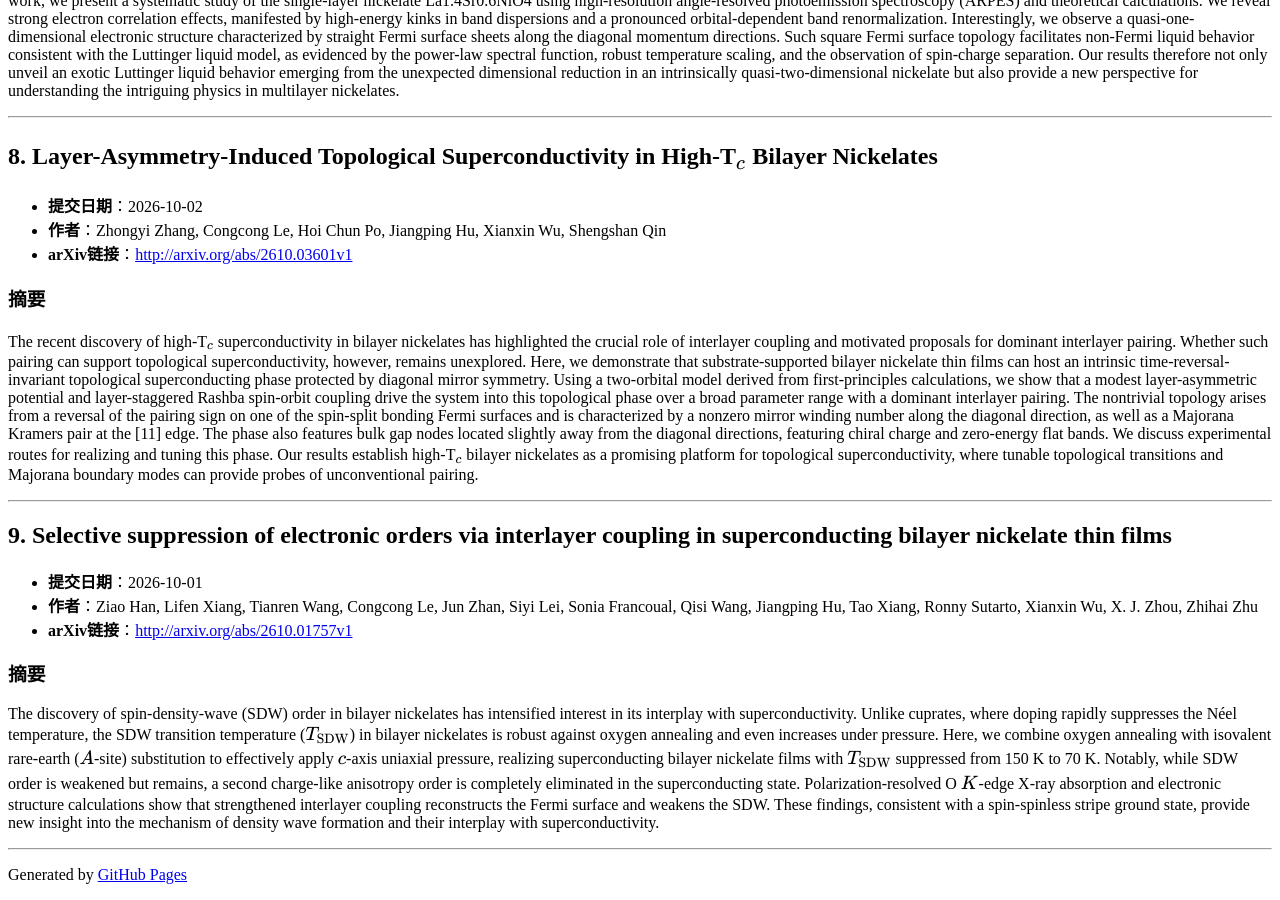
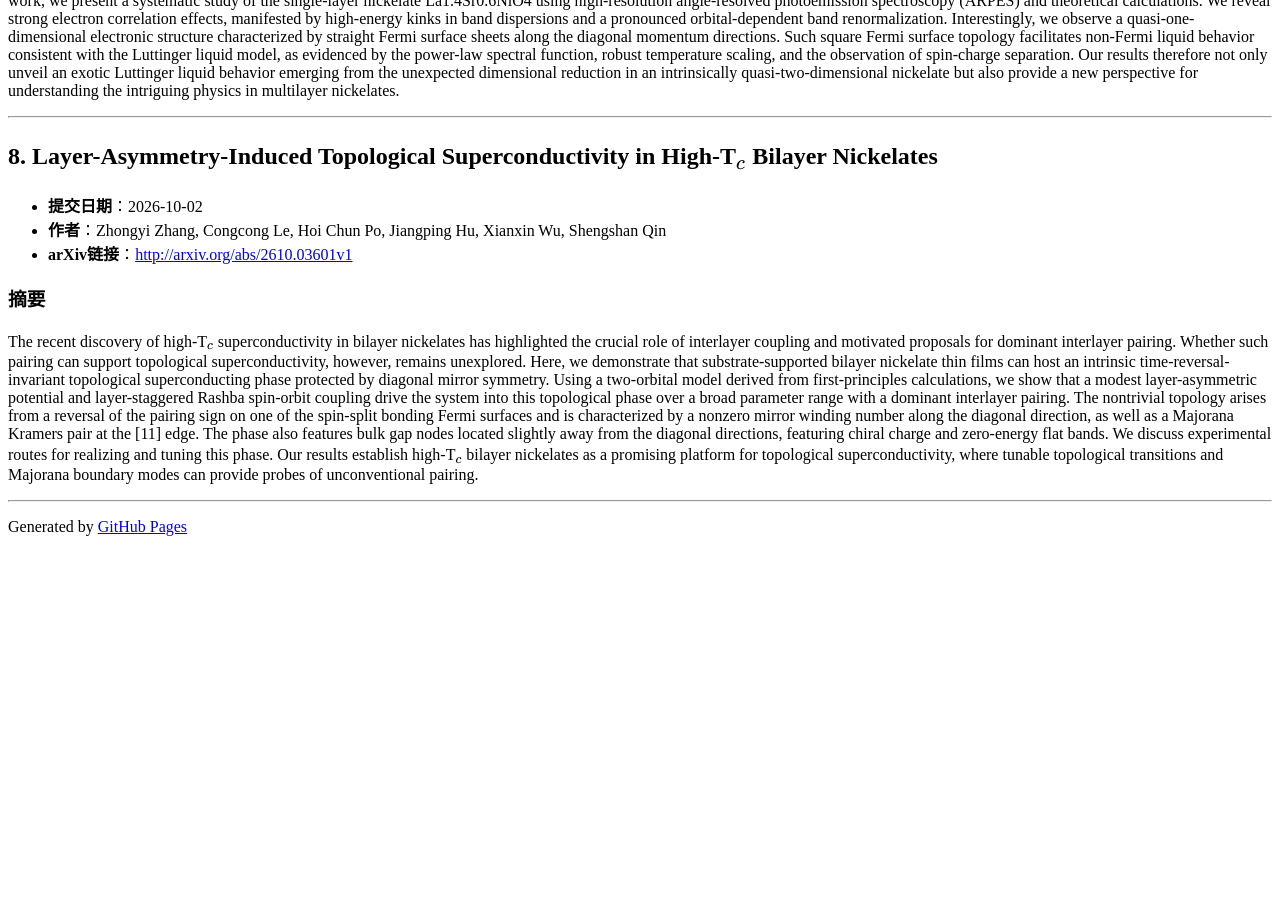
Before and after one commit to yangke25491/daily-arxiv-nickelate_superconductivity, a Jekyll site: the page built from docs/index.md, in a window 1280 px wide and 900 px high, scrolled down 2673 px. Built offline with Jekyll 4.4.1, drawn with Linux system fonts in a browser that asks for light colours; after the commit the page ends 3225 px from its top, so only the background shows below that; some of the changed text lies outside the part shown.

Commit message:
Automated update: arXiv papers

```diff
--- a/docs/index.md
+++ b/docs/index.md
@@ -5,8 +5,8 @@ title: 镍酸盐超导论文
 
 # 凝聚态物理-镍酸盐高温超导相关论文
 
-> 检索时间范围：**2026-10-01 至 2026-10-31**
-> 数据检索到 **9** 篇相关论文，按提交时间降序排列
+> 检索时间范围：**2026-10-02 至 2026-11-01**
+> 数据检索到 **8** 篇相关论文，按提交时间降序排列
 
 ---
 
@@ -97,14 +97,3 @@ The discovery of high-temperature superconductivity in bilayer and trilayer nick
 The recent discovery of high-T${}\_c$ superconductivity in bilayer nickelates has highlighted the crucial role of interlayer coupling and motivated proposals for dominant interlayer pairing. Whether such pairing can support topological superconductivity, however, remains unexplored. Here, we demonstrate that substrate-supported bilayer nickelate thin films can host an intrinsic time-reversal-invariant topological superconducting phase protected by diagonal mirror symmetry. Using a two-orbital model derived from first-principles calculations, we show that a modest layer-asymmetric potential and layer-staggered Rashba spin-orbit coupling drive the system into this topological phase over a broad parameter range with a dominant interlayer pairing. The nontrivial topology arises from a reversal of the pairing sign on one of the spin-split bonding Fermi surfaces and is characterized by a nonzero mirror winding number along the diagonal direction, as well as a Majorana Kramers pair at the [11] edge. The phase also features bulk gap nodes located slightly away from the diagonal directions, featuring chiral charge and zero-energy flat bands. We discuss experimental routes for realizing and tuning this phase. Our results establish high-T${}\_c$ bilayer nickelates as a promising platform for topological superconductivity, where tunable topological transitions and Majorana boundary modes can provide probes of unconventional pairing.
 
 ---
-
-## 9. Selective suppression of electronic orders via interlayer coupling in superconducting bilayer nickelate thin films
-
-- **提交日期**：2026-10-01
-- **作者**：Ziao Han, Lifen Xiang, Tianren Wang, Congcong Le, Jun Zhan, Siyi Lei, Sonia Francoual, Qisi Wang, Jiangping Hu, Tao Xiang, Ronny Sutarto, Xianxin Wu, X. J. Zhou, Zhihai Zhu
-- **arXiv链接**：[http://arxiv.org/abs/2610.01757v1](http://arxiv.org/abs/2610.01757v1)
-
-### 摘要
-The discovery of spin-density-wave (SDW) order in bilayer nickelates has intensified interest in its interplay with superconductivity. Unlike cuprates, where doping rapidly suppresses the Néel temperature, the SDW transition temperature ($T\_{\mathrm{SDW}}$) in bilayer nickelates is robust against oxygen annealing and even increases under pressure. Here, we combine oxygen annealing with isovalent rare-earth ($A$-site) substitution to effectively apply $c$-axis uniaxial pressure, realizing superconducting bilayer nickelate films with $T\_{\mathrm{SDW}}$ suppressed from 150 K to 70 K. Notably, while SDW order is weakened but remains, a second charge-like anisotropy order is completely eliminated in the superconducting state. Polarization-resolved O $K$-edge X-ray absorption and electronic structure calculations show that strengthened interlayer coupling reconstructs the Fermi surface and weakens the SDW. These findings, consistent with a spin-spinless stripe ground state, provide new insight into the mechanism of density wave formation and their interplay with superconductivity.
-
----
```
